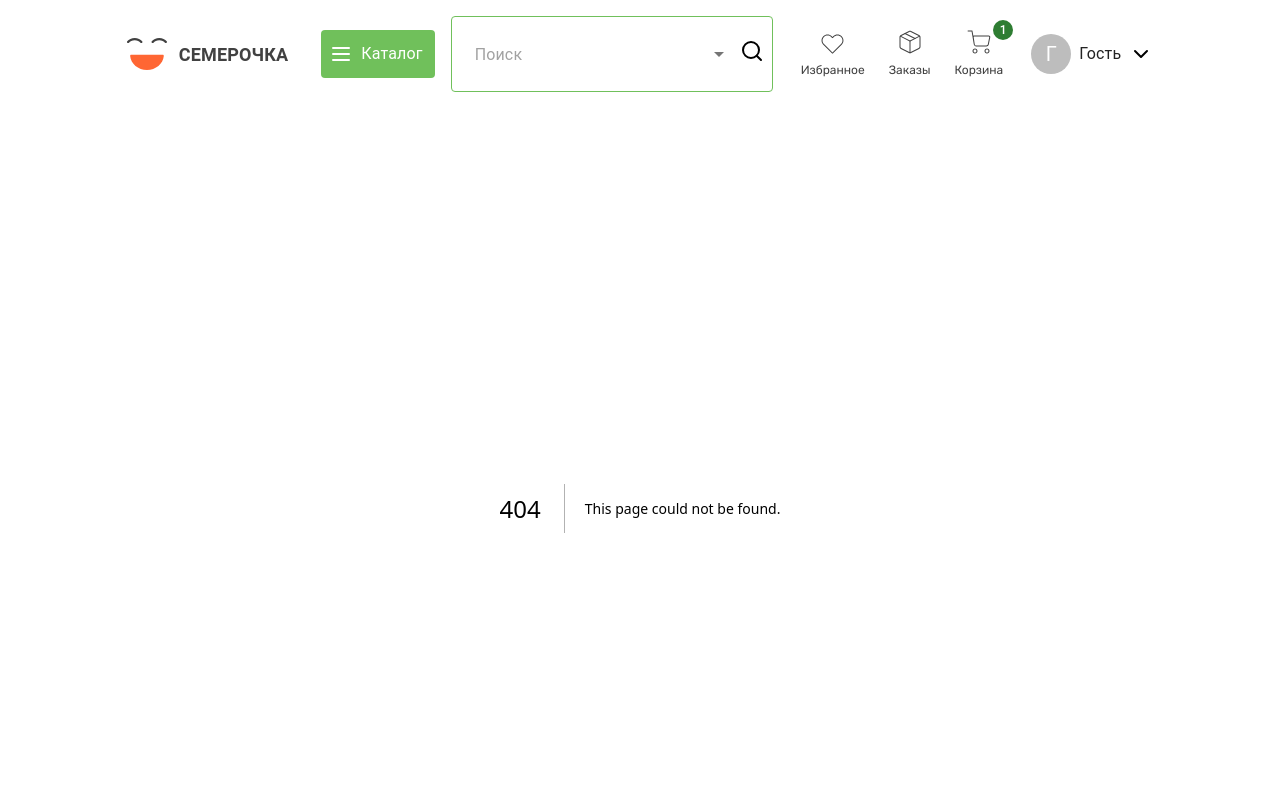
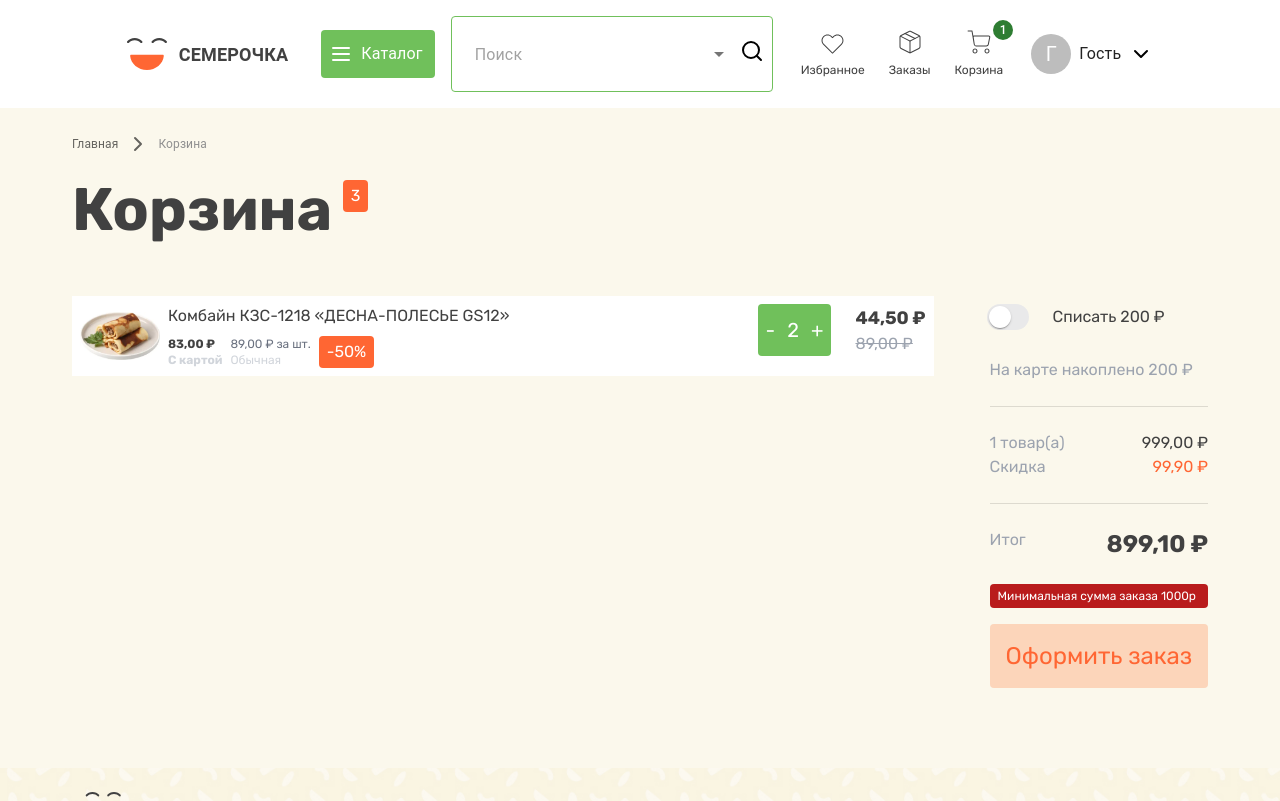
Before and after one commit to TkTnX/next-semerochka, a Next.js app: page /cart in a window 1280 px wide. Before the commit this address had no page. Shown: the top 801 px of the page. Built offline with nearby package versions, Linux system fonts and the light colour scheme.

Commit message:
вёрстка корзины

```diff
--- /dev/null
+++ b/src/app/cart/page.tsx
@@ -0,0 +1,33 @@
+import Cart from "@/components/Cart/Cart";
+import { Breadcrumbs, Typography } from "@mui/material";
+import { ChevronRight } from "lucide-react";
+import Link from "next/link";
+import React from "react";
+
+const cartPage = () => {
+  return (
+    <div className="container mt-6">
+      <Breadcrumbs
+        sx={{ fontSize: "12px" }}
+        separator={<ChevronRight fontSize="small" />}
+        aria-label="breadcrumb"
+      >
+        <Link className="hover:underline transition duration-150" href="/">
+          Главная
+        </Link>
+        <Typography fontSize={12} color="#8F8F8F">
+          Корзина
+        </Typography>
+      </Breadcrumbs>
+      <div className="relative max-w-max mt-6">
+        <h1 className="font-bold text-6xl">Корзина</h1>
+        <p className="bg-color-orange text-white py-1 px-2 max-w-max rounded absolute -right-9 top-0">
+          3
+        </p>
+      </div>
+      <Cart />
+    </div>
+  );
+};
+
+export default cartPage;
--- a/src/app/catalog/[catalogItems]/[product]/page.tsx
+++ b/src/app/catalog/[catalogItems]/[product]/page.tsx
@@ -1,5 +1,13 @@
 import FullProduct from "@/components/FullProduct/FullProduct";
+import { Metadata } from "next";
 import React from "react";
+
+
+export const metadata: Metadata = {
+  title: "Семёрочка | Продукт",
+  description: "Семёрочка - онлайн-магазин продуктов",
+};
+
 
 const productPage = () => {
   return (
--- /dev/null
+++ b/src/components/Cart/Cart.tsx
@@ -0,0 +1,22 @@
+"use client";
+import React from "react";
+import { useSelector } from "react-redux";
+import CartItem from "../CartItem/CartItem";
+import CartOrder from "../CartOrder/CartOrder";
+import { cartItemsSelector } from "@/redux/slices/cart";
+
+const Cart: React.FC = () => {
+  const cartItems = useSelector(cartItemsSelector);
+  return (
+    <div className="mt-14 sm:flex justify-between items-start gap-14">
+      <ul className="grid w-full mb-8 sm:mb-0">
+        {cartItems.map((item) => (
+          <CartItem key={item.id} {...item} />
+        ))}
+      </ul>
+      <CartOrder />
+    </div>
+  );
+};
+
+export default Cart;
--- /dev/null
+++ b/src/components/CartItem/CartItem.tsx
@@ -0,0 +1,59 @@
+import React from "react";
+import { ProductProps } from "../Product/Product";
+import Image from "next/image";
+import { convertPrice } from "@/utils/convert-price";
+
+const CartItem: React.FC<ProductProps> = ({ img, title, price, discount }) => {
+  return (
+    <li className="sm:flex items-start justify-between gap-5 bg-white p-2 w-full">
+      <div className="flex items-center gap-2">
+        <Image src={img} alt={title} width={80} height={60} />
+        <div className="grid gap-2">
+          <h4>{title}</h4>
+          <div className="flex items-center gap-2">
+            <p className="font-bold  text-xs">
+              {convertPrice(price - 6)}
+              <span className="text-verry-sm sm:text-xs  block text-gray-300">
+                С картой
+              </span>
+            </p>
+            <p className=" text-xs text-gray-500">
+              {convertPrice(price)} <span>за шт.</span>
+              <span className="text-verry-sm sm:text-xs  block text-gray-300">
+                Обычная
+              </span>
+            </p>
+            {discount && (
+              <p className="bg-color-orange text-white px-2 py-1 rounded">
+                -{discount}%
+              </p>
+            )}
+          </div>
+        </div>
+      </div>
+      <div className="flex sm:block md:flex max-w-max gap-6">
+        <div className="flex items-center gap-3 bg-color-green rounded p-2 text-white ">
+          <button className=" text-xl">-</button>
+          <p className="text-xl">2</p>
+          <button className=" text-xl">+</button>
+        </div>
+        <div>
+          {discount ? (
+            <div>
+              <p className="font-bold text-lg">
+                {convertPrice(price * Number(`0.${discount}`))}
+              </p>
+              <p className=" line-through text-gray-400">
+                {convertPrice(price)}
+              </p>
+            </div>
+          ) : (
+            <p className="font-bold text-lg">{convertPrice(price)}</p>
+          )}
+        </div>
+      </div>
+    </li>
+  );
+};
+
+export default CartItem;
--- /dev/null
+++ b/src/components/CartOrder/CartOrder.tsx
@@ -0,0 +1,104 @@
+import { cartItemsSelector } from "@/redux/slices/cart";
+import { RootState } from "@/redux/store";
+import { convertPrice } from "@/utils/convert-price";
+import { Divider, FormControlLabel, Switch, styled } from "@mui/material";
+import React from "react";
+import { useSelector } from "react-redux";
+
+const IOSSwitch = styled((props) => (
+  <Switch focusVisibleClassName=".Mui-focusVisible" disableRipple {...props} />
+))(({ theme }) => ({
+  width: 42,
+  height: 26,
+  padding: 0,
+  "& .MuiSwitch-switchBase": {
+    padding: 0,
+    margin: 2,
+    transitionDuration: "300ms",
+    "&.Mui-checked": {
+      transform: "translateX(16px)",
+      color: "#fff",
+      "& + .MuiSwitch-track": {
+        backgroundColor: theme.palette.mode === "dark" ? "#2ECA45" : "#65C466",
+        opacity: 1,
+        border: 0,
+      },
+      "&.Mui-disabled + .MuiSwitch-track": {
+        opacity: 0.5,
+      },
+    },
+    "&.Mui-focusVisible .MuiSwitch-thumb": {
+      color: "#33cf4d",
+      border: "6px solid #fff",
+    },
+    "&.Mui-disabled .MuiSwitch-thumb": {
+      color:
+        theme.palette.mode === "light"
+          ? theme.palette.grey[100]
+          : theme.palette.grey[600],
+    },
+    "&.Mui-disabled + .MuiSwitch-track": {
+      opacity: theme.palette.mode === "light" ? 0.7 : 0.3,
+    },
+  },
+  "& .MuiSwitch-thumb": {
+    boxSizing: "border-box",
+    width: 22,
+    height: 22,
+  },
+  "& .MuiSwitch-track": {
+    borderRadius: 26 / 2,
+    backgroundColor: theme.palette.mode === "light" ? "#E9E9EA" : "#39393D",
+    opacity: 1,
+    transition: theme.transitions.create(["background-color"], {
+      duration: 500,
+    }),
+  },
+}));
+
+const CartOrder: React.FC = () => {
+  const cartItems = useSelector(cartItemsSelector);
+  const totalPrice = useSelector((state: RootState) => state.cart.totalPrice);
+
+  return (
+    <div className="w-full sm:w-72">
+      <div className="flex items-center max-w-64">
+        <FormControlLabel control={<IOSSwitch sx={{ m: 1 }} />} label="" />
+        <p className="w-full">Списать 200&nbsp;₽ </p>
+      </div>
+      <p className=" text-gray-400 mt-5 pb-6">На карте накоплено 200&nbsp;₽</p>
+      <Divider />
+
+      <div className=" mt-6 pb-6">
+        <div className="flex justify-between">
+          <p className="text-gray-400">{cartItems.length} товар(а)</p>
+          <p>{convertPrice(totalPrice)}</p>
+        </div>
+        <div className="flex justify-between">
+          <p className="text-gray-400">Скидка</p>
+          <p className=" text-color-orange">{convertPrice(totalPrice * 0.1)}</p>
+        </div>
+      </div>
+      <Divider />
+      <div className="flex justify-between mt-6">
+        <p className="text-gray-400">Итог</p>
+        <h6 className="font-bold text-2xl">
+          {convertPrice(totalPrice - totalPrice * 0.1)}
+        </h6>
+      </div>
+      {totalPrice < 1000 && (
+        <p className=" bg-red-700 text-white py-1 px-2 text-xs rounded mt-6">
+          Минимальная сумма заказа 1000р
+        </p>
+      )}
+      <button
+        disabled={totalPrice < 1000}
+        className=" disabled:text-color-orange disabled:bg-color-disabled bg-color-orange hover:opacity-80 text-white active:scale-95 transition duration-150 mt-4 py-4 rounded w-full  text-2xl"
+      >
+        Оформить заказ
+      </button>
+    </div>
+  );
+};
+
+export default CartOrder;
--- a/src/components/Product/Product.tsx
+++ b/src/components/Product/Product.tsx
@@ -14,6 +14,7 @@
   price: number;
   rating: number;
   category?: string;
+  count?: number;
 };
 
 const Product: React.FC<ProductProps> = ({
--- /dev/null
+++ b/src/redux/slices/cart.ts
@@ -0,0 +1,33 @@
+import { createSlice } from "@reduxjs/toolkit";
+import { ProductProps } from "@/components/Product/Product";
+import { RootState } from "../store";
+
+interface initialStateType {
+    items: ProductProps[];
+    totalPrice: number
+}
+
+const initialState: initialStateType = {
+  items: [
+    {
+      img: "/products/01.webp",
+      title: "Комбайн КЗС-1218 «ДЕСНА-ПОЛЕСЬЕ GS12»",
+      price: 89,
+      rating: 2,
+      discount: 50,
+    },
+    ],
+    totalPrice: 999
+};
+
+const cartReducer = createSlice({
+  name: "cart",
+  initialState,
+  reducers: {},
+});
+
+export const cartItemsSelector = (state: RootState) => state.cart.items;
+
+export const {} = cartReducer.actions;
+
+export default cartReducer.reducer;
--- a/src/redux/store.ts
+++ b/src/redux/store.ts
@@ -1,8 +1,10 @@
 import { configureStore } from "@reduxjs/toolkit";
 import productsReducer from "./slices/products";
+import cartReducer from "./slices/cart";
 export const store = configureStore({
   reducer: {
     products: productsReducer,
+    cart: cartReducer,
   },
 });
 
--- a/tailwind.config.ts
+++ b/tailwind.config.ts
@@ -18,6 +18,10 @@
         "color-text": "#414141",
         "color-orange": "#ff6633",
         "color-green": "#70c05b",
+        "color-disabled": "#fcd5ba",
+      },
+      fontSize: {
+        "verry-sm": "10px",
       },
     },
   },
```
